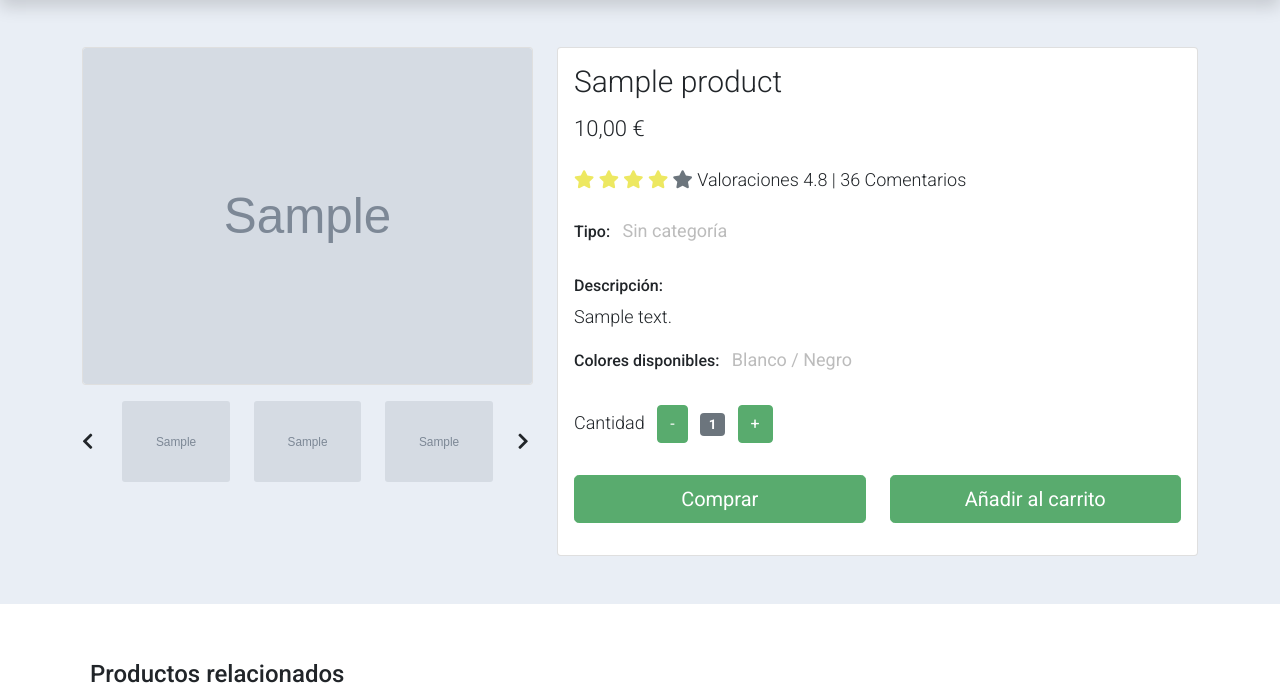
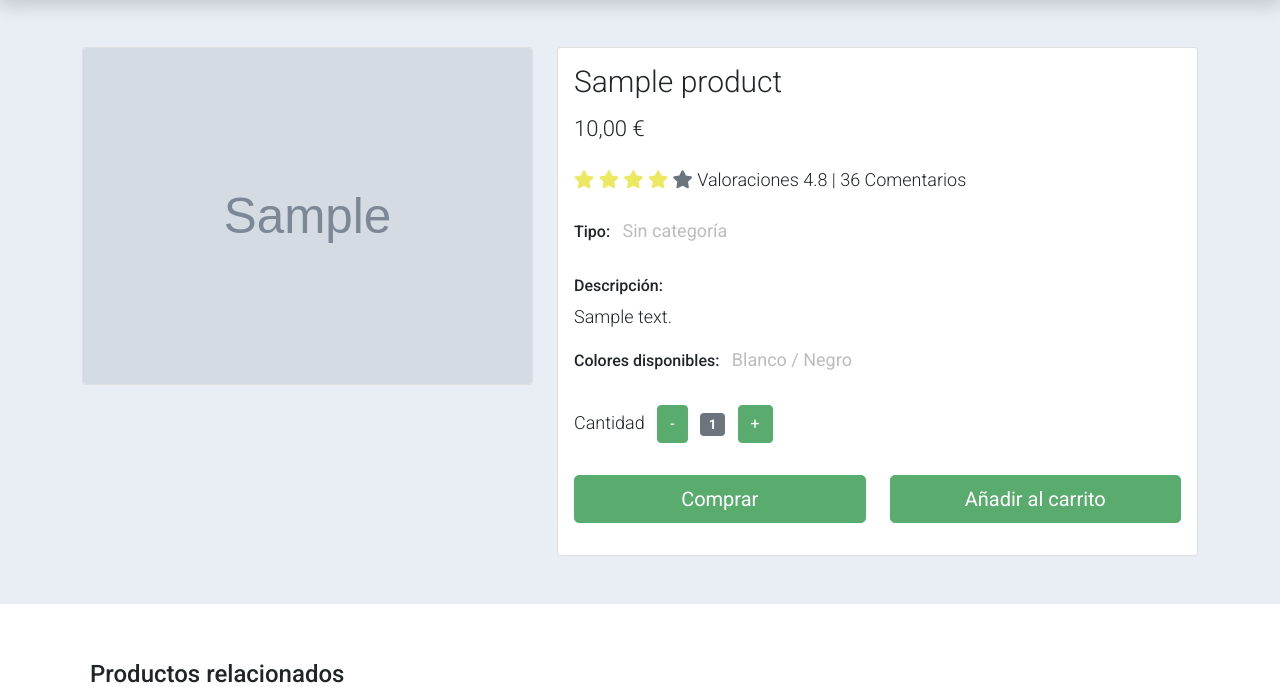
Before and after one commit to LanLop1/proyecto_final, a Django app: page /stores/product/1/ in a window 1280 px wide. Shown: the part 133-820 px from the top of the page. Run offline with Django 5.2, Linux system fonts and the light colour scheme; tables that the repository leaves empty hold one stand-in row (values such as "Sample post"); grey boxes marked "Sample" are stand-in pictures; parts of the project's set-up code (start-up, migrations or seed data) failed here and were passed over; some libraries are stand-ins or nearby versions.

Commit message:
imgs arregladas y vista producto

```diff
--- a/django-starter/stores/templates/stores/shop-single.html
+++ b/django-starter/stores/templates/stores/shop-single.html
@@ -151,53 +151,6 @@ https://templatemo.com/tm-559-zay-shop
                 <div class="col-lg-5 mt-5">
                     <div class="card mb-3">
                         <img class="card-img img-fluid" src="{{product.image.file.url}}" alt="Card image cap" id="product-detail">
-                    </div>
-                    <div class="row">
-                        <!--Start Controls-->
-                        <div class="col-1 align-self-center">
-                            <a href="#multi-item-example" role="button" data-bs-slide="prev">
-                                <i class="text-dark fas fa-chevron-left"></i>
-                                <span class="sr-only">Previous</span>
-                            </a>
-                        </div>
-                        <!--End Controls-->
-                        <!--Start Carousel Wrapper-->
-                        <div id="multi-item-example" class="col-10 carousel slide carousel-multi-item" data-bs-ride="carousel">
-                            <!--Start Slides-->
-                            <div class="carousel-inner product-links-wap" role="listbox">
-
-                                <!--First slide-->
-                                <div class="carousel-item active">
-                                    <div class="row">
-                                        <div class="col-4">
-                                            <a href="#">
-                                                <img class="card-img img-fluid" src="{{product.image_2.file.url}}" alt="Product Image 1">
-                                            </a>
-                                        </div>
-                                        <div class="col-4">
-                                            <a href="#">
-                                                <img class="card-img img-fluid" src="{{product.image_3.file.url}}" alt="Product Image 2">
-                                            </a>
-                                        </div>
-                                        <div class="col-4">
-                                            <a href="#">
-                                                <img class="card-img img-fluid" src="{{product.image_4.file.url}}" alt="Product Image 3">
-                                            </a>
-                                        </div>
-                                    </div>
-                                </div>
-                            </div>
-                            <!--End Slides-->
-                        </div>
-                        <!--End Carousel Wrapper-->
-                        <!--Start Controls-->
-                        <div class="col-1 align-self-center">
-                            <a href="#multi-item-example" role="button" data-bs-slide="next">
-                                <i class="text-dark fas fa-chevron-right"></i>
-                                <span class="sr-only">Next</span>
-                            </a>
-                        </div>
-                        <!--End Controls-->
                     </div>
                 </div>
                 <!-- col end -->
```
Also changed, not shown: django-starter/stores/templates/stores/index.html (+22 -9 lines).
